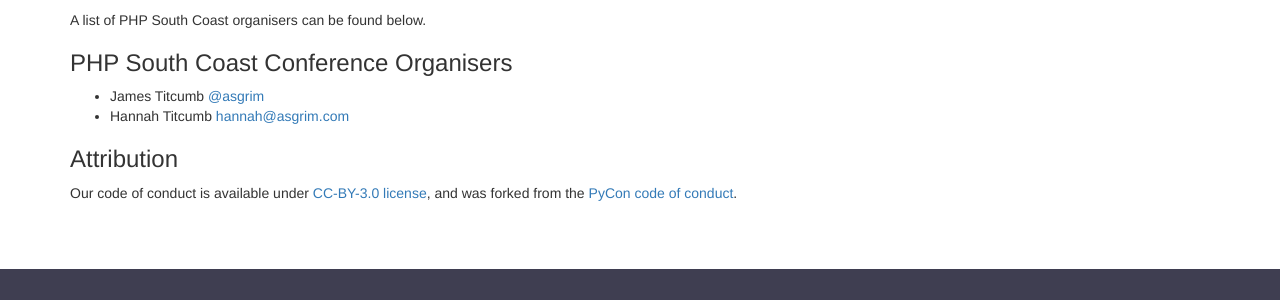
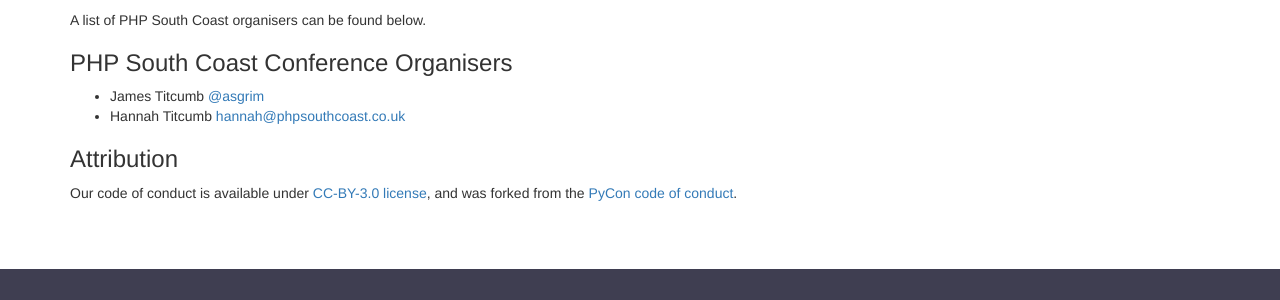
Before and after one commit to rossey/php-south-coast-2017, a Jekyll site: the page built from code-of-conduct.html, in a window 1280 px wide and 900 px high, scrolled down 2201 px. Shown: the part 487-787 px from the top of the window. Built offline with Jekyll 4.4.1, drawn with Linux system fonts in a browser that asks for light colours.

Commit message:
Update Hannah email address in CoC

```diff
--- a/code-of-conduct.html
+++ b/code-of-conduct.html
@@ -183,7 +183,7 @@
         <h3>PHP South Coast Conference Organisers</h3>
         <ul class="styled">
             <li>James Titcumb <a href="https://twitter.com/asgrim" target="_blank">@asgrim</a></li>
-            <li>Hannah Titcumb <a href="mailto:hannah@asgrim.com" target="_blank">hannah@asgrim.com</a></li>
+            <li>Hannah Titcumb <a href="mailto:hannah@phpsouthcoast.co.uk" target="_blank">hannah@phpsouthcoast.co.uk</a></li>
         </ul>
 
         <h3>Attribution</h3>
```
